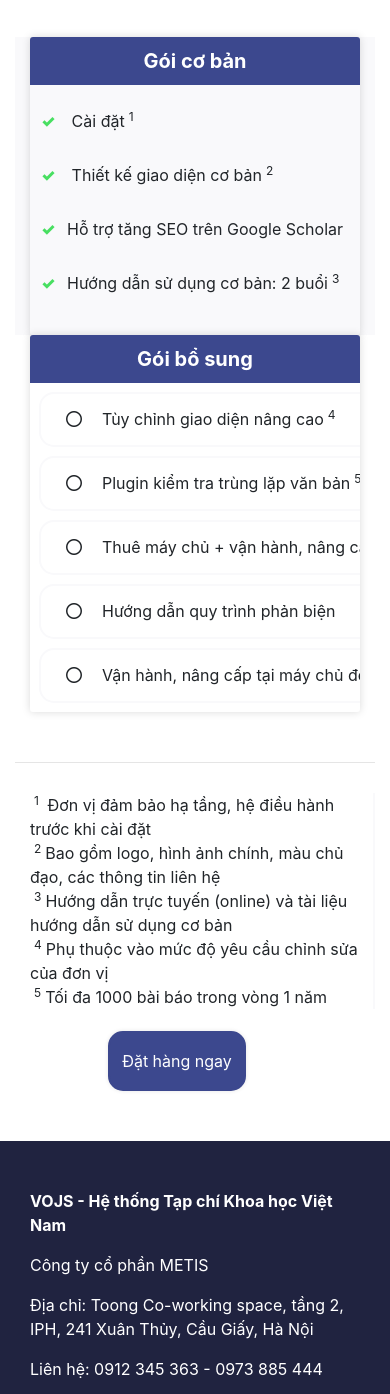
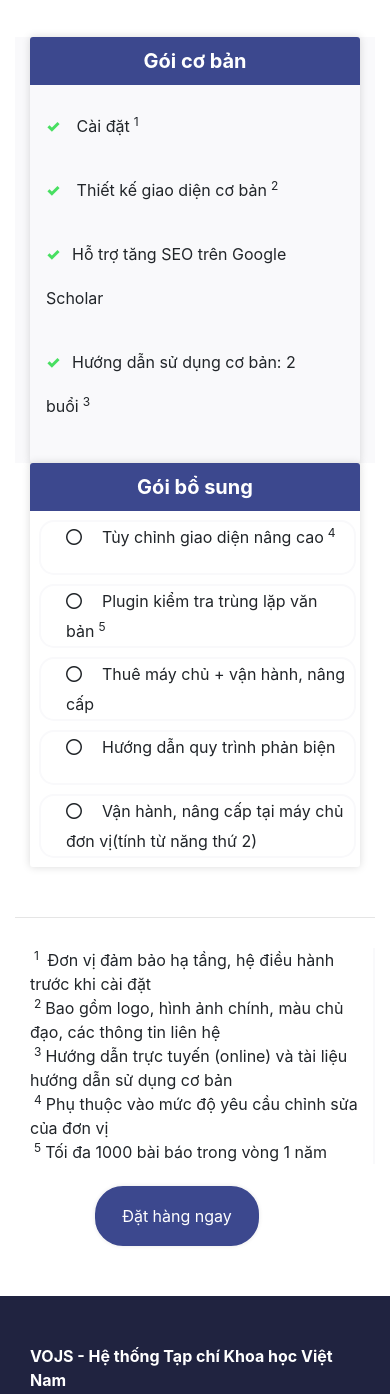
Before and after one commit to maytinhdibo/vojs.vn, a website: page pages/price.html in a window 390 px wide. Shown: the part 180-1574 px from the top of the page. Drawn offline with nearby package versions, Linux system fonts and the light colour scheme; files that its build step writes are made by us from their sources; files whose address does not match are found by name.

Commit message:
fix guide, price and footer

```diff
--- a/layouts/footer.html
+++ b/layouts/footer.html
@@ -4,7 +4,7 @@
             <p><b>VOJS - Hệ thống Tạp chí Khoa học Việt Nam</b></p>
             <p>Công ty cổ phần METIS</p>
             <p>Địa chỉ: Toong Co-working space, tầng 2, IPH, 241 Xuân Thủy, Cầu Giấy, Hà Nội</p>
-            <p>Liên hệ: <a href="tel:0912345363">0912 345 363 - 0973 885 444</a></p>
+            <p>Liên hệ: <a href="tel:0912345363">0912 345 363</a> - <a href="tel:0973 885 444">0973 885 444</a></p>
             <p>Email: <a href="mailto:hotro@vojs.vn">hotro@vojs.vn</a></p>
         </div>
     </div>
--- a/pages/price.html
+++ b/pages/price.html
@@ -26,7 +26,7 @@
     <div class="page">
         <div class="title">Bảng giá</div>
         <div style="margin:auto" class="row container">
-            <div class="col-md-6 left-price">
+            <div class="col-md-6 col-xl-6 left-price">
                 <div class="price-card">
                     <div class="header title-price ">
                         <h4>Gói cơ bản</h4>
@@ -41,19 +41,12 @@
                     </div>
                 </div>
             </div>
-            <div class="col-md-6 right-price">
+            <div class="col-md-6 col-xl-6 right-price">
                 <div class="price-card">
                     <div class="header title-price ">
                         <h4>Gói bổ sung</h4>
                     </div>
                     <div class="container-item">
-                        <!-- <ul>
-                            <li class="item">Tùy chỉnh giao diện nâng cao<sup>4</sup></li>
-                            <li class="item">Plugin kiểm tra trùng lặp văn bản<sup>5</sup></li>
-                            <li class="item">Thuê máy chủ + vận hành, nâng cấp </li>
-                            <li class="item">Hướng dẫn quy trình phản biện</li>
-                            <li class="item">Vận hành, nâng cấp tại máy chủ đơn vị(tính từ năng thứ 2)</li>
-                        </ul> -->
                         <div class="item" isClick ="false"><i class="far fa-circle "></i>Tùy chỉnh giao diện nâng cao<sup>4</sup></div>
                         <div class="item" isClick ="false"><i class="far fa-circle"></i>Plugin kiểm tra trùng lặp văn bản<sup>5</sup></div>
                         <div class="item" isClick ="false"><i class="far fa-circle"></i>Thuê máy chủ + vận hành, nâng cấp </div>
--- a/styles/scss/price.scss
+++ b/styles/scss/price.scss
@@ -1,7 +1,8 @@
 .item {
-    height: 55px;
+    min-height: 55px;
     line-height: 50px;
-    min-width: 525px;
+    width: 96%;
+    min-width: auto;
     text-align: left;
     padding: 0px 0px 0px 25px;
     list-style: none !important;
@@ -18,14 +19,20 @@
 
 .left-price {
     li {
-        padding: 5px;
+        padding: 10px;
     }
 }
-i{
+
+i {
     margin-right: 20px;
 }
 
 .item:hover {
+    background-color: #3c488e;
+    color: #fff;
+}
+
+.tick {
     background-color: #3c488e;
     color: #fff;
 }
@@ -64,12 +71,14 @@ sup {
     button {
         height: 60px;
         border: 2px solid #f9f9fb;
-        border-radius: 15px;
+        border-radius: 28px;
         margin-right: 36px;
+        padding: 0px 25px 0px 25px;
     }
 }
-.fa-check-circle{
-   color: #76e162;
+
+.fa-check-circle {
+    color: #76e162;
 }
 
 @media (max-width: 770px) {
@@ -82,7 +91,29 @@ sup {
         text-align: center;
     }
 
+    .item {
+        height: auto;
+        min-width: auto;
+        line-height: 30px !important;
+
+    }
+
     // .price-card {
     //     min-width: 777px;
     // }
+
 }
+
+.col-xl-6 {
+    width: auto !important;
+    margin: auto;
+}
+
+@media (min-width: 768px) {
+    .col-md-6 {
+        -ms-flex: 0 0 50%;
+        flex: 0 0 50%;
+        max-width: 83% !important;
+    }
+
+}
```
Also changed, not shown: js/guide.js (+4 -6 lines).
